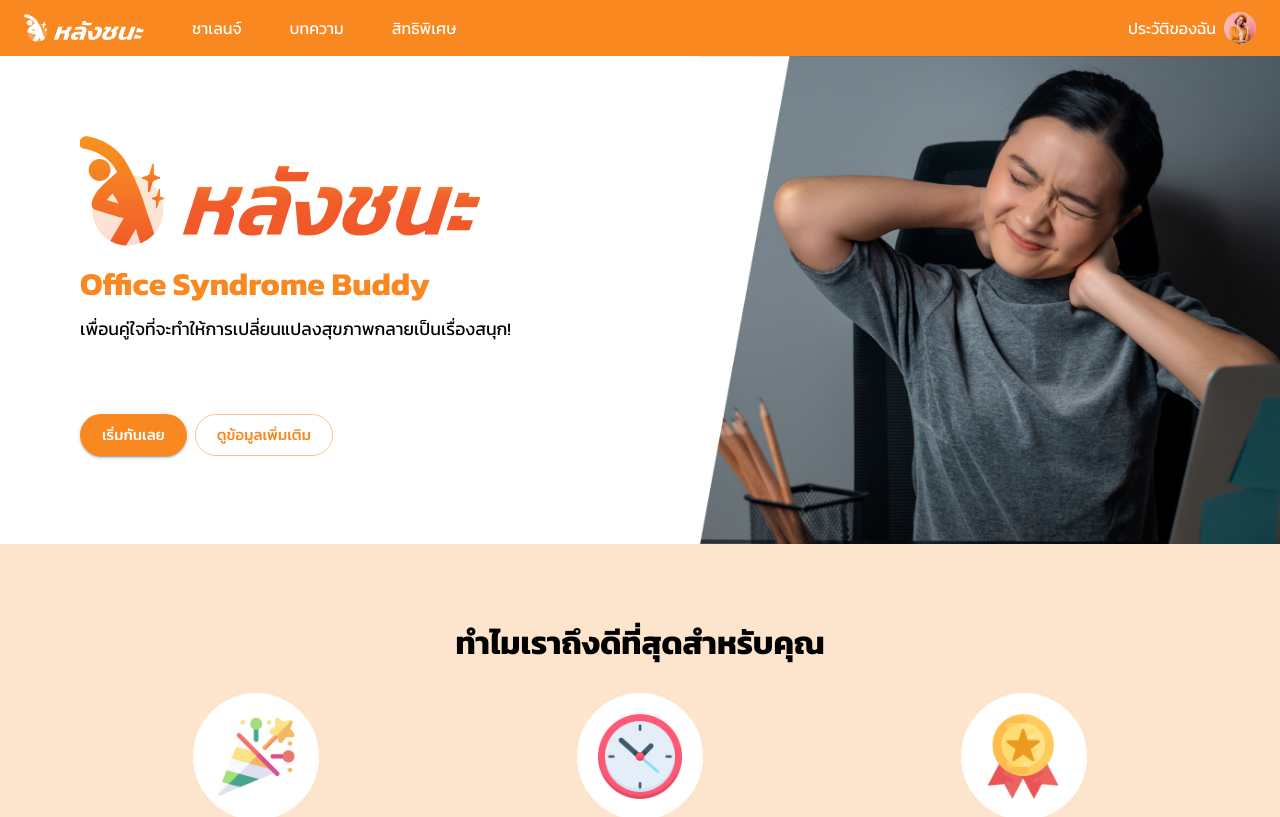
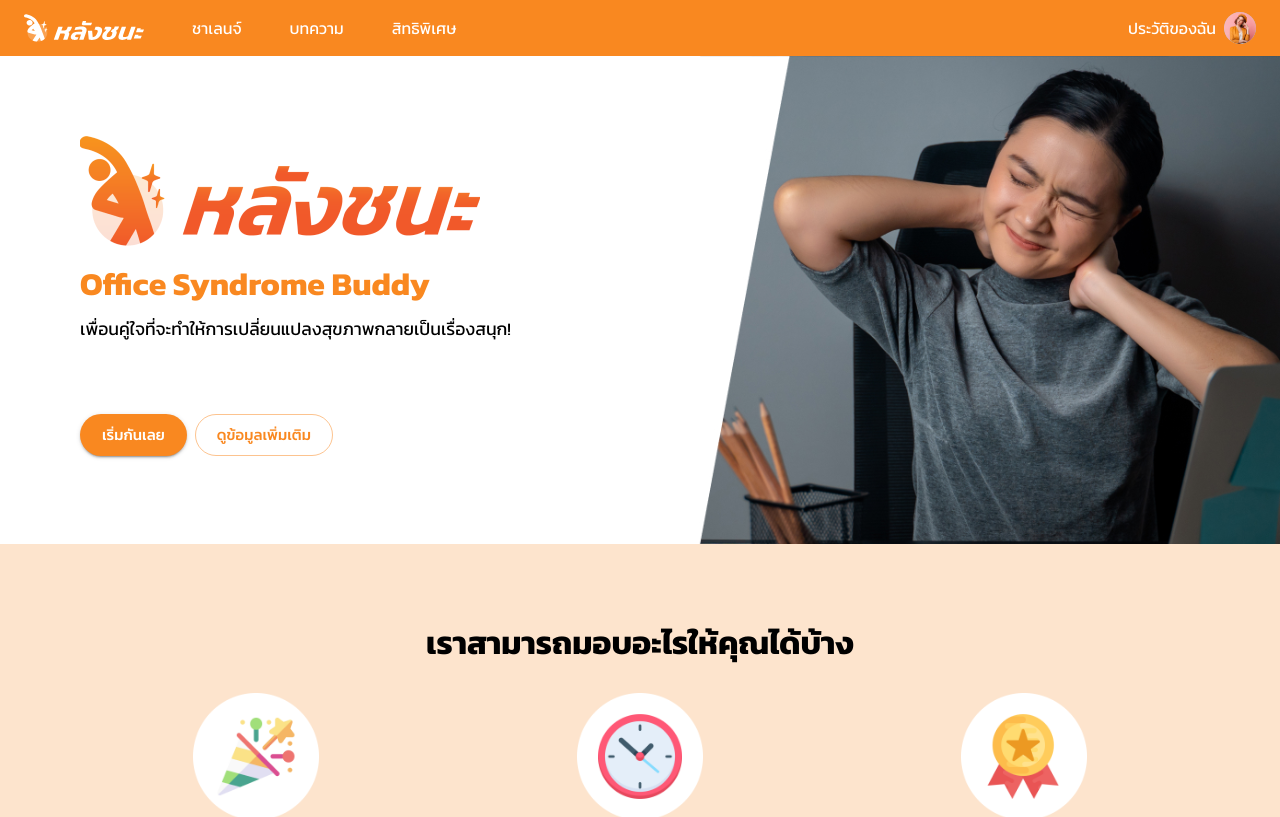
Before and after one commit to WebmasterCamp/ywc18-workshop-b, a Next.js app: page / in a window 1280 px wide. Shown: the top 817 px of the page. Built offline with nearby package versions, Linux system fonts and the light colour scheme.

Commit message:
fix: landing

```diff
--- a/src/pages/index.tsx
+++ b/src/pages/index.tsx
@@ -78,7 +78,7 @@ export default function Home() {
               font-size: 2rem;
             `}
           >
-            ทำไมเราถึงดีที่สุดสำหรับคุณ
+            เราสามารถมอบอะไรให้คุณได้บ้าง
           </h2>
           <Row>
             <Column>
```
